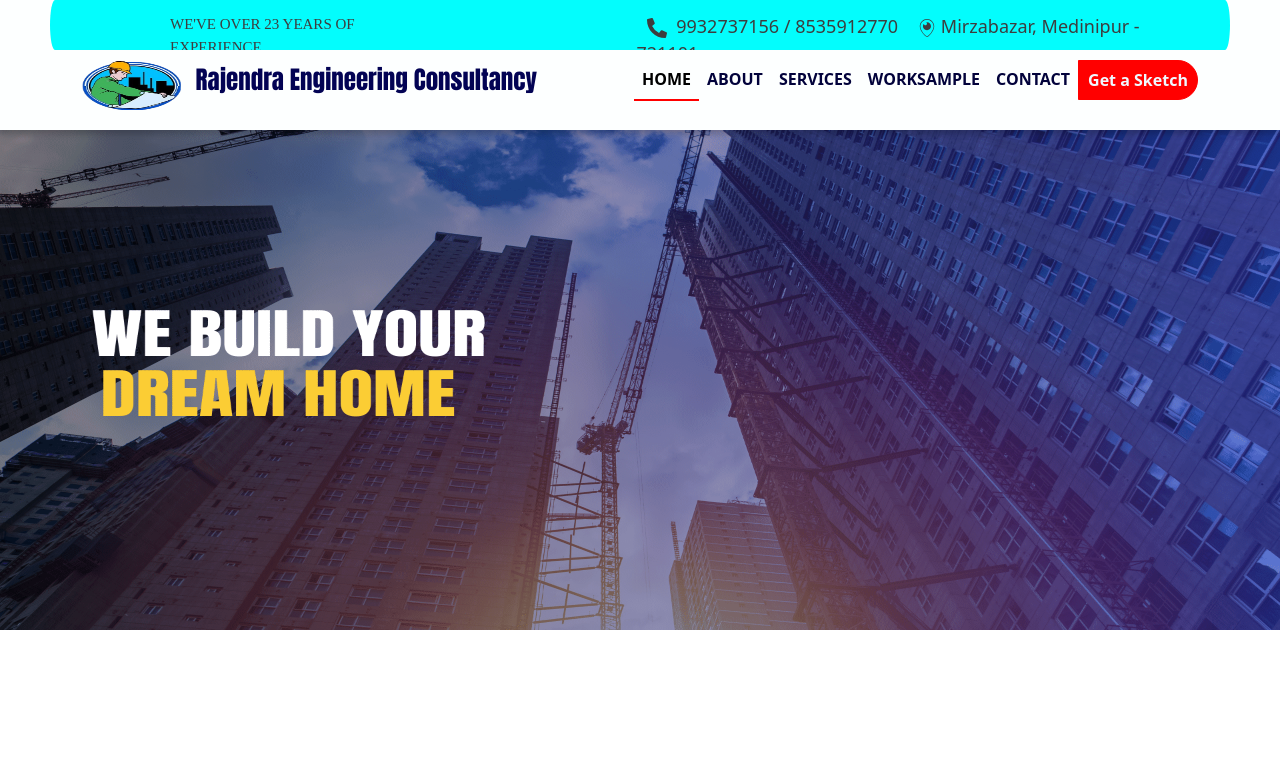
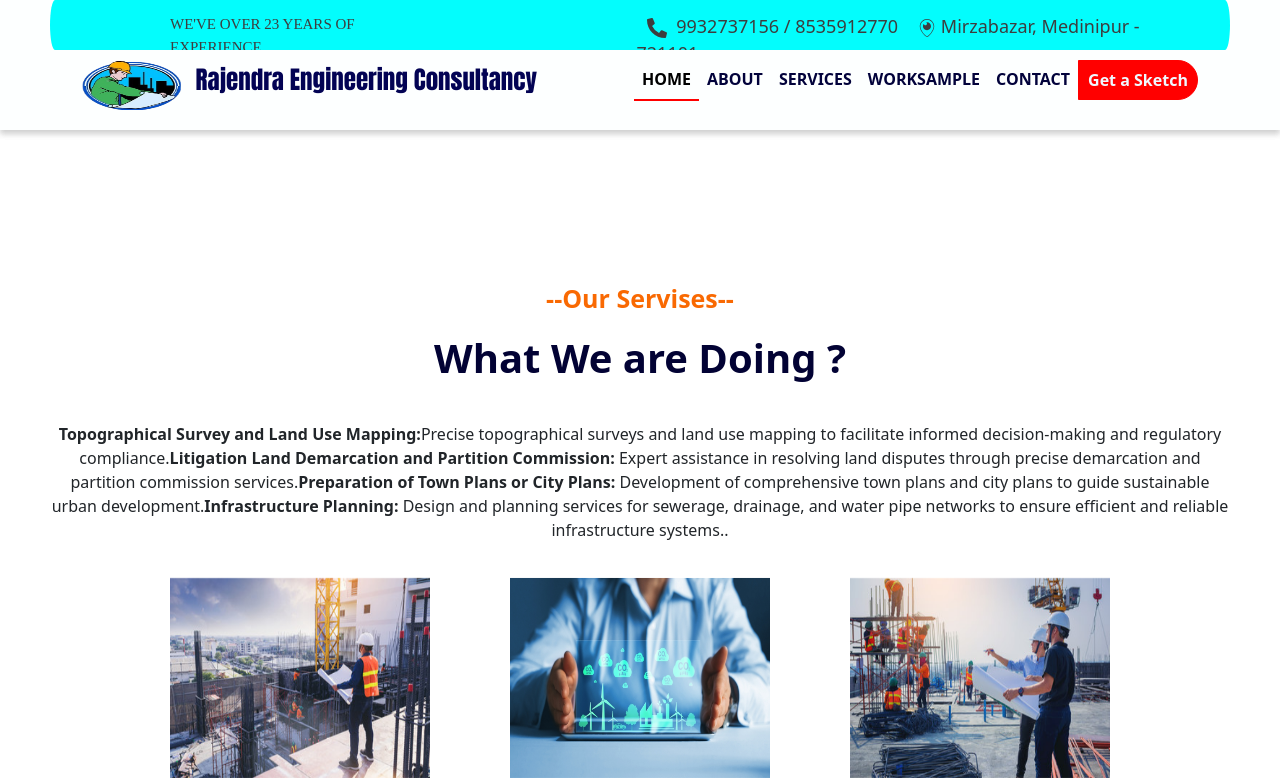
Before and after one commit to PijushMishra21/REC-SUDIPTA, a React (Vite) app: page / in a window 1280 px wide. Shown: the top 781 px of the page. Built offline with nearby package versions, Linux system fonts and the light colour scheme.

Commit message:
url added

```diff
--- a/src/Homepage/HomePage.css
+++ b/src/Homepage/HomePage.css
@@ -56,6 +56,7 @@ body{
 }
 .image_section{
   margin-top: 0;
+  background-image: url('/public/Images/images/1.png');
 }
 .business_image{
  width: 100%;
--- a/src/Homepage/HomePage.jsx
+++ b/src/Homepage/HomePage.jsx
@@ -104,7 +104,7 @@ function HomePage() {
 <main className="main_page1">
  <section className="image_section">
  <div className="image_section_div">
-   <img className="business_image" type='image/png' src="/public/Images/images/1.png" alt="business-image" />
+   {/* <img className="business_image" type='image/png' src="/public/Images/images/1.png" alt="business-image" /> */}
  </div>
 </section>
 <section className="para_section">
@@ -203,7 +203,7 @@ function HomePage() {
  <section>
  <div className='faq_image_section'>
   <div>
-  <img className='faq_side_image'  src="/public/Images/slideimages/medium-shot-engineer.jpg" alt="faq_side_image" />
+  {/* <img className='faq_side_image'  src="/public/Images/slideimages/medium-shot-engineer.jpg" alt="faq_side_image" /> */}
 
 </div>
 
```
